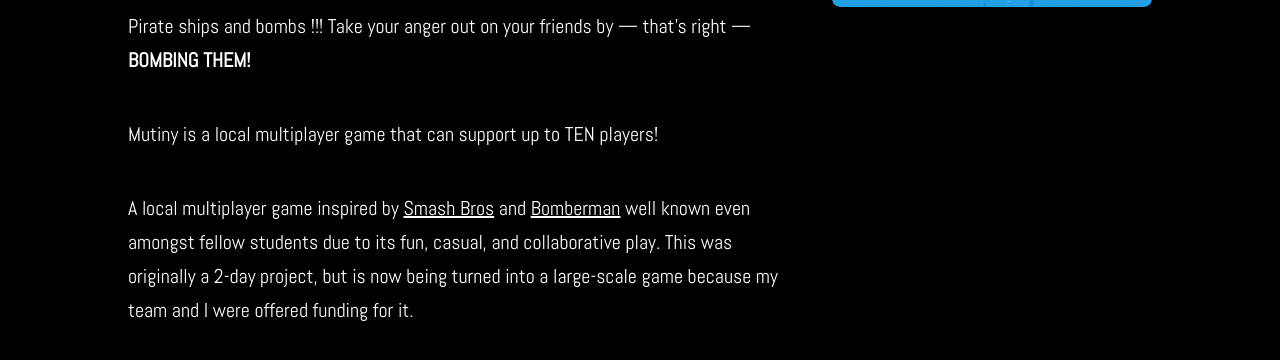
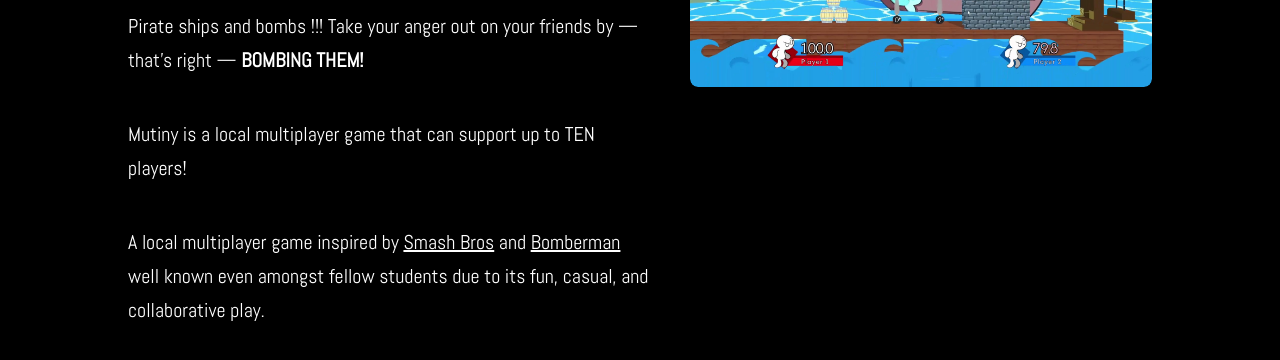
Before and after one commit to Argumentative-Engineering/argumentative.dev, an Astro site: page /projects/mutiny in a window 1280 px wide. Shown: the part 254-614 px from the top of the page. Built offline with nearby package versions, Linux system fonts and the light colour scheme; Astro itself is replaced by a stand-in of ours; a web font is replaced by a local one; what tailwindcss-animated would draw is missing.

Commit message:
Update mutiny.md

```diff
--- a/src/content/projects/mutiny.md
+++ b/src/content/projects/mutiny.md
@@ -14,4 +14,4 @@
 
 Mutiny is a local multiplayer game that can support up to TEN players!
 
-A local multiplayer game inspired by <u>Smash Bros</u> and <u>Bomberman</u> well known even amongst fellow students due to its fun, casual, and collaborative play. This was originally a 2-day project, but is now being turned into a large-scale game because my team and I were offered funding for it.
+A local multiplayer game inspired by <u>Smash Bros</u> and <u>Bomberman</u> well known even amongst fellow students due to its fun, casual, and collaborative play.
```
